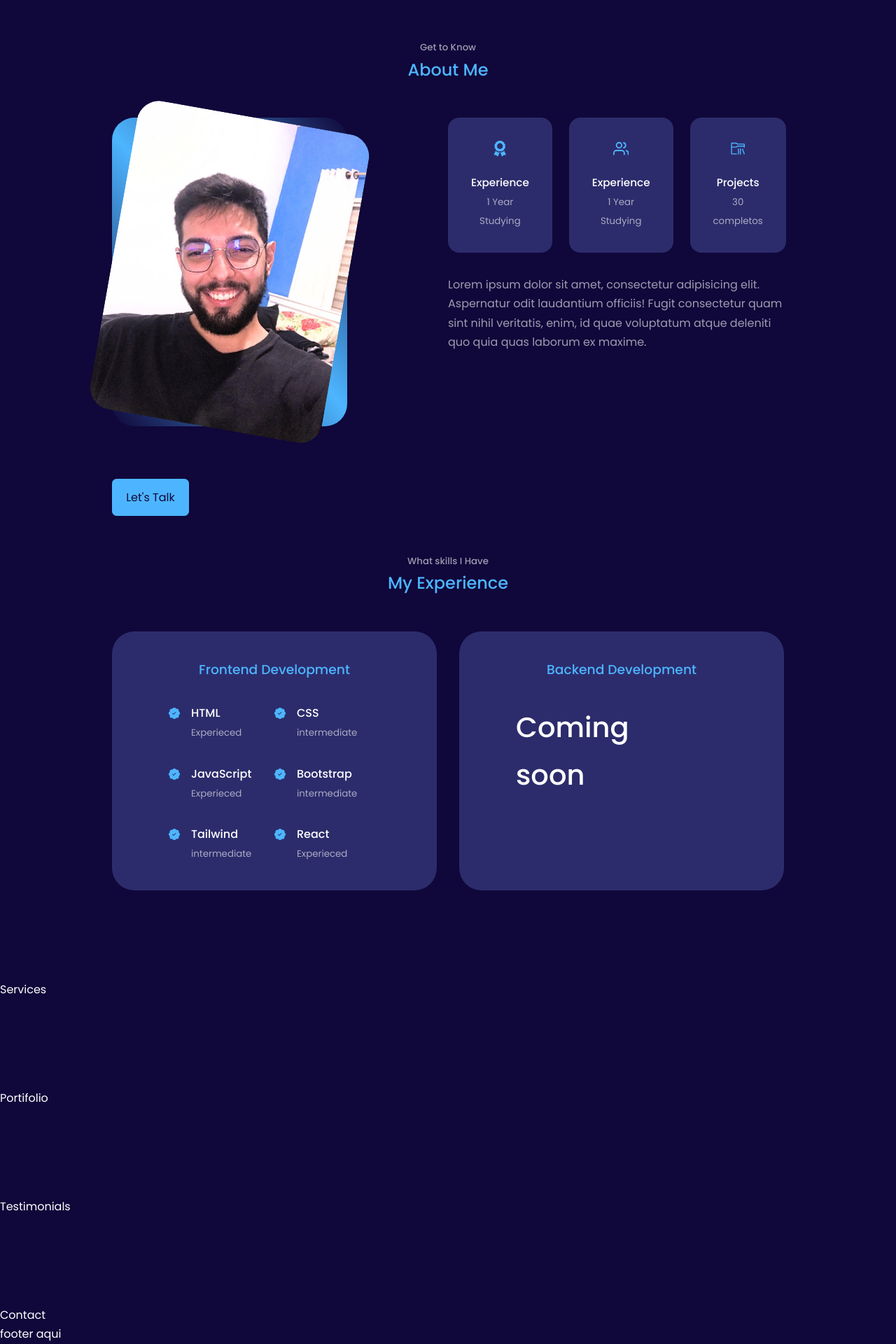
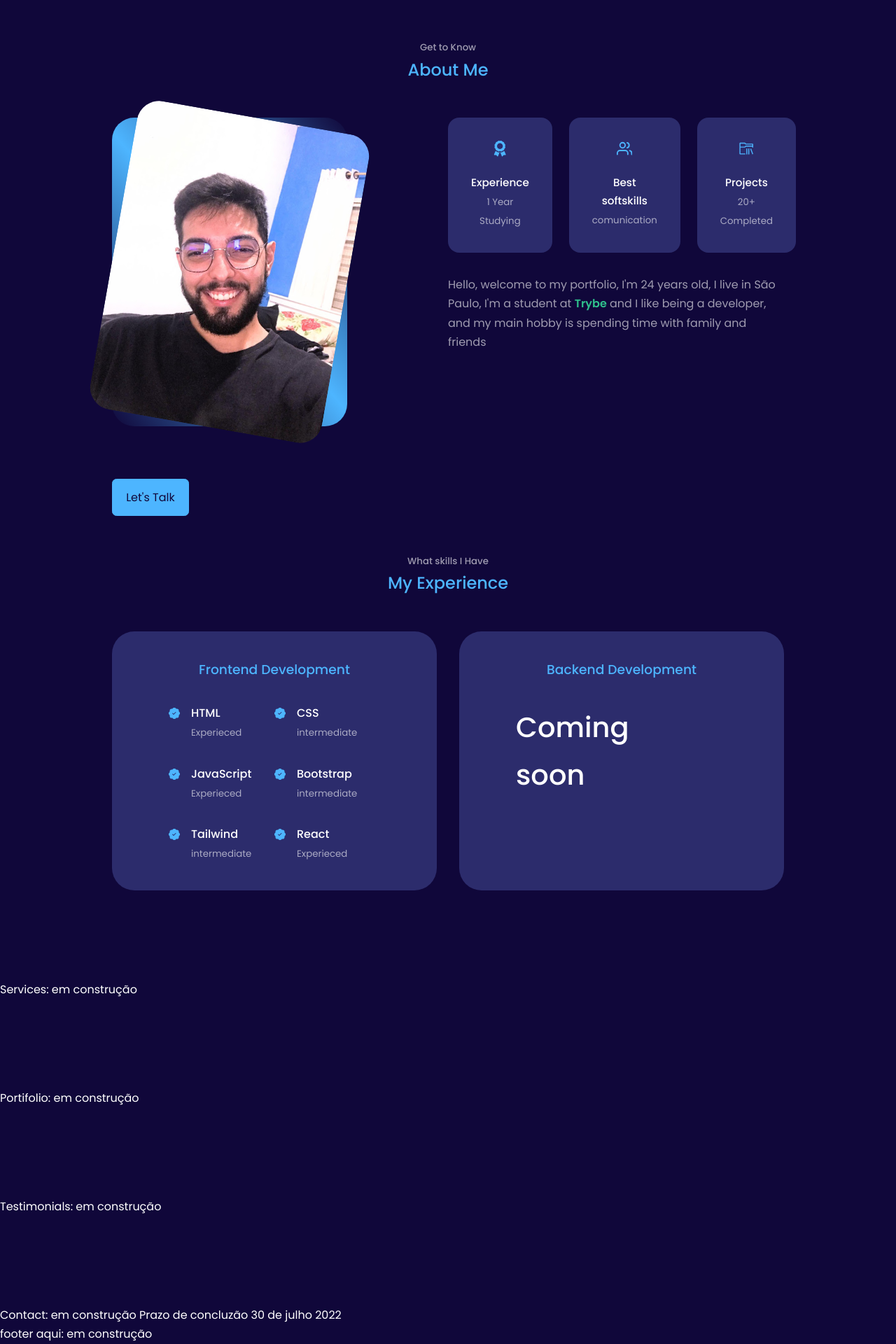
Before and after one commit to SamuelR499/my-portfolio, a React (Create React App) app: page / in a window 1280 px wide. Shown: the part 871-2791 px from the top of the page at 70% size. Built offline with nearby package versions, Linux system fonts and the light colour scheme; the HTML template or start-up script is replaced by a standard one.

Commit message:
fix: refatorando informações pessoais, projeto em andamento

```diff
--- a/src/components/about/About.css
+++ b/src/components/about/About.css
@@ -3,6 +3,12 @@
   grid-template-columns: 35% 50%;
   gap: 15%
 }
+
+#trybe{
+color: #2fc18c;
+font-weight: bold;
+}
+
 .about_me {
   width: 100%;
   aspect-ratio: 8/10.5;
--- a/src/components/about/About.jsx
+++ b/src/components/about/About.jsx
@@ -27,16 +27,16 @@ const About = () => {
               </article>
               <article className="about_card">
                 <FiUsers className="about_icon"/>
-                <h5>Experience</h5>
-                <small>1 Year Studying</small>
+                <h5>Best softskills</h5>
+                <small>comunication</small>
               </article>
               <article className="about_card">
                 <VscFolderLibrary className="about_icon"/>
                 <h5>Projects</h5>
-                <small>30 completos</small>
+                <small>20+ Completed</small>
               </article>
             </div>
-            <p>Lorem ipsum dolor sit amet, consectetur adipisicing elit. Aspernatur odit laudantium officiis! Fugit consectetur quam sint nihil veritatis, enim, id quae voluptatum atque deleniti quo quia quas laborum ex maxime.</p>
+            <p>Hello, welcome to my portfolio, I'm 24 years old, I live in São Paulo, I'm a student at <a href="https://www.betrybe.com/?utm_medium=cpc&utm_source=google&utm_campaign=Brand&utm_content=ad03_din_h&gclid=Cj0KCQjw54iXBhCXARIsADWpsG92yodheVHZPJ3XOEeEv7CncpBQ0r7pRYb16Zvt-s-8DhPmJ0kzRVsaApvBEALw_wcB" id="trybe">Trybe</a> and I like being a developer, and my main hobby is spending time with family and friends</p>
           </div>
           <a href="#contact" className="btn btn-primary">Let's Talk</a>
       </div>
--- a/src/components/contact/Contact.jsx
+++ b/src/components/contact/Contact.jsx
@@ -3,7 +3,7 @@ import './Contact.css'
 
 const Contact = () => {
   return (
-    <section id='contact'>Contact</section>
+    <section id='contact'>Contact: em construção Prazo de concluzão 30 de julho 2022</section>
   )
 }
 
--- a/src/components/footer/Footer.jsx
+++ b/src/components/footer/Footer.jsx
@@ -3,7 +3,7 @@ class Footer extends Component {
 
   render() {
     return(
-        <footer> footer aqui</footer>
+        <footer> footer aqui: em construção</footer>
         )
 
   }
--- a/src/components/portifolio/Portifolio.jsx
+++ b/src/components/portifolio/Portifolio.jsx
@@ -3,7 +3,7 @@ import './Portifolio.css'
 
 const Portifolio = () => {
   return (
-    <section id='portifolio'>Portifolio</section>
+    <section id='portifolio'>Portifolio: em construção </section>
   )
 }
 
--- a/src/components/services/Services.jsx
+++ b/src/components/services/Services.jsx
@@ -3,7 +3,7 @@ import './Services.css'
 
 const Services = () => {
   return (
-    <section id='services'>Services</section>
+    <section id='services'> Services: em construção</section>
   )
 }
 
--- a/src/components/testimonials/Testimonials.jsx
+++ b/src/components/testimonials/Testimonials.jsx
@@ -3,7 +3,7 @@ import './Testimonials.css'
 
 const Testimonials = () => {
   return (
-    <section id='testimonials'>Testimonials</section>
+    <section id='testimonials'>Testimonials: em construção</section>
   )
 }
 
```
